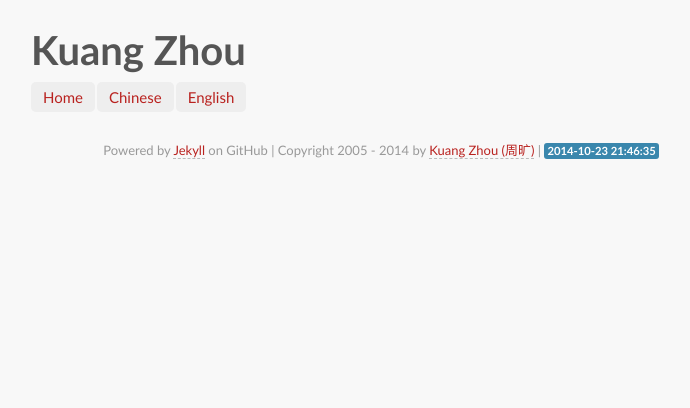
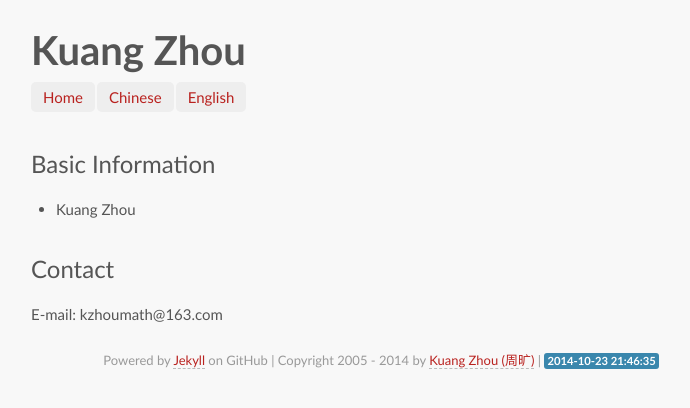
Before and after one commit to kuangzhou/kuangzhou.github.io, a Jekyll site: the page built from index.md, in a window 1280 px wide. Shown: the top 408 px of the page, without its empty margins (259-949 px from the left). Built offline with Jekyll 4.4.1, drawn with Linux system fonts in a browser that asks for light colours; some web fonts are replaced; Markdown is read by kramdown in place of the engine named in the settings.

Commit message:
first commit

```diff
--- a/index.md
+++ b/index.md
@@ -3,3 +3,10 @@ layout: home
 avatar: yes
 title: Kuang Zhou
 ---
+## Basic Information
+
+* Kuang Zhou
+
+## Contact
+
+E-mail: kzhoumath@163.com
```
